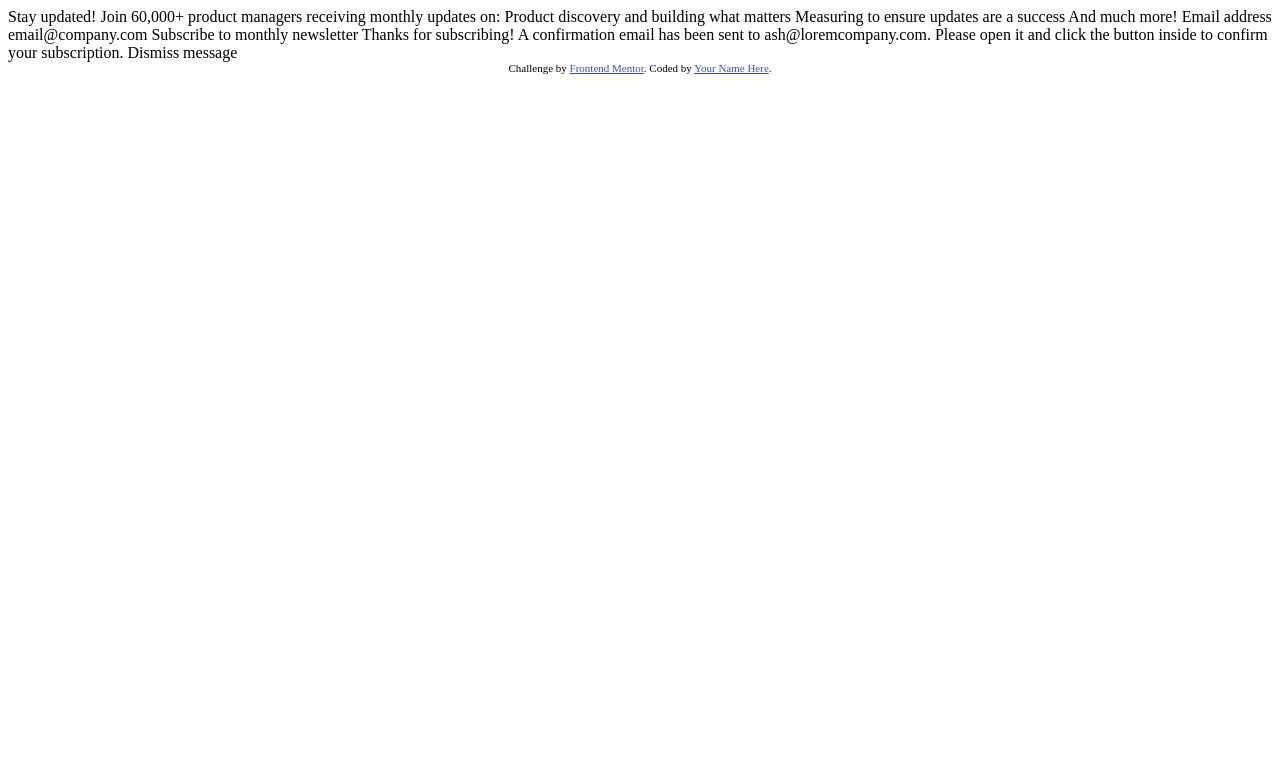
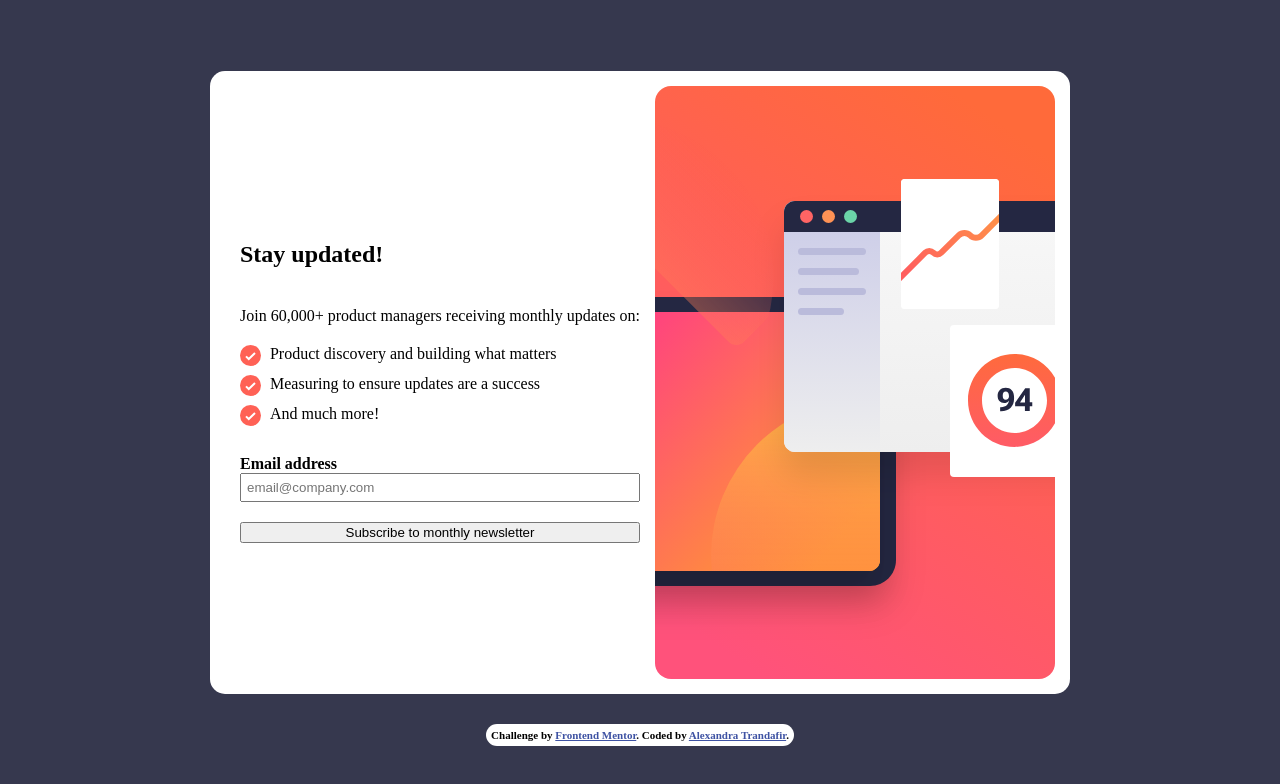
Before and after one commit to AlexandraTnd/Frontend-Mentor---Newsletter-sign-up-form-with-success-message, a plain HTML site: page index.html in a window 1280 px wide. Drawn offline with Linux system fonts and the light colour scheme.

Commit message:
add styling

```diff
--- a/index.html
+++ b/index.html
@@ -1,52 +1,75 @@
 <!DOCTYPE html>
 <html lang="en">
+
 <head>
   <meta charset="UTF-8">
-  <meta name="viewport" content="width=device-width, initial-scale=1.0"> <!-- displays site properly based on user's device -->
+  <meta name="viewport" content="width=device-width, initial-scale=1.0">
+  <!-- displays site properly based on user's device -->
 
   <link rel="icon" type="image/png" sizes="32x32" href="./assets/images/favicon-32x32.png">
 
   <title>Frontend Mentor | Newsletter sign-up form with success message</title>
-
+  <link rel="stylesheet" href="./style.css">
+  <script src="./script.js" defer></script>
   <!-- Feel free to remove these styles or customise in your own stylesheet 👍 -->
   <style>
-    .attribution { font-size: 11px; text-align: center; }
-    .attribution a { color: hsl(228, 45%, 44%); }
+    .attribution {
+      font-size: 11px;
+      text-align: center;
+      background-color: hsl(0, 0%, 100%);
+      margin-top: 30px;
+      padding: 5px;
+      border-radius: 15px;
+      font-weight: bolder;
+    }
+
+    .attribution a {
+      color: hsl(228, 45%, 44%);
+    }
   </style>
 </head>
+
 <body>
 
   <!-- Sign-up form start -->
+  <section>
+    <div id="content">
+      <h1>Stay updated!</h1>
 
-  Stay updated!
+      <span>Join 60,000+ product managers receiving monthly updates on:</span>
 
-  Join 60,000+ product managers receiving monthly updates on:
+      <ul>
+        <li class="check">Product discovery and building what matters</li>
+        <li class="check">Measuring to ensure updates are a success</li>
+        <li class="check">And much more!</li>
+      </ul>
 
-  Product discovery and building what matters
-  Measuring to ensure updates are a success
-  And much more!
+      <div>
+        <label for="email">Email address</label>
+        <input type="email" name="email" placeholder="email@company.com">
+      </div>
 
-  Email address
-  email@company.com
-
-  Subscribe to monthly newsletter
-
+      <button id="subscribe">Subscribe to monthly newsletter</button>
+    </div>
+    <img src="./assets/images/illustration-sign-up-desktop.svg">
+  </section>
   <!-- Sign-up form end -->
 
   <!-- Success message start -->
+  <section class="hidden">
+    Thanks for subscribing!
 
-  Thanks for subscribing!
+    A confirmation email has been sent to ash@loremcompany.com.
+    Please open it and click the button inside to confirm your subscription.
 
-  A confirmation email has been sent to ash@loremcompany.com.
-  Please open it and click the button inside to confirm your subscription.
-
-  Dismiss message
-
+    Dismiss message
+  </section>
   <!-- Success message end -->
 
   <div class="attribution">
     Challenge by <a href="https://www.frontendmentor.io?ref=challenge" target="_blank">Frontend Mentor</a>.
-    Coded by <a href="#">Your Name Here</a>.
+    Coded by <a href="#">Alexandra Trandafir</a>.
   </div>
 </body>
+
 </html>
--- a/style.css
+++ b/style.css
@@ -1,3 +1,7 @@
+* {
+    box-sizing: border-box;
+}
+
 body {
     background-color: hsl(235, 18%, 26%);
     display: flex;
@@ -10,4 +14,43 @@ body {
 section {
     background-color: hsl(0, 0%, 100%);
     max-width: 1100px;
+    display: flex;
+    padding: 15px;
+    border-radius: 15px;
 }
+
+.hidden {
+    display: none;
+}
+
+#content {
+    padding: 15px;
+    display: flex;
+    flex-direction: column;
+    justify-content: center;
+    gap: 20px;
+}
+
+
+ul {
+    padding: 0;
+    margin: 0;
+    list-style-type: none;
+}
+
+.check {
+    background: url('./assets/images/icon-list.svg') no-repeat left top;
+    height: 30px;
+    padding-top: 0px;
+    padding-left: 30px;
+}
+
+label {
+    font-weight: bold;
+}
+
+input {
+    display: block;
+    width: 100%;
+    padding: 5px;
+}
```
